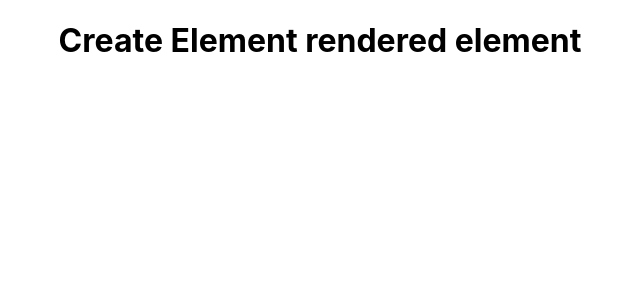
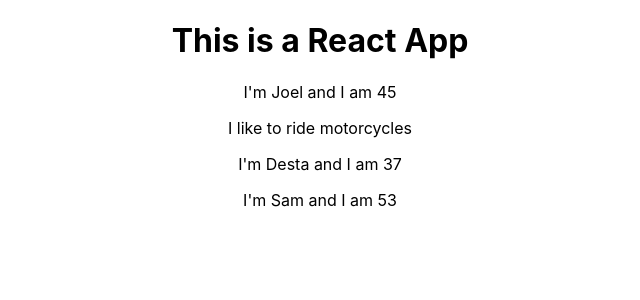
Before and after one commit to JoelBrown1/react_basics_project1, a React (Create React App) app in the folder project-1/: page / in a window 1280 px wide. Shown: the top 300 px of the page, without its empty margins (320-960 px from the left). Built offline with nearby package versions, Linux system fonts and the light colour scheme.

Commit message:
feat: passing in props and children to components

```diff
--- a/project-1/src/App.js
+++ b/project-1/src/App.js
@@ -1,13 +1,19 @@
 import React from 'react';
 import './App.css';
 
+import Person from './components/Person/Person';
+
 function App() {
-  // return (
-  //   <div className="App">
-  //     <h1>This is a React App</h1>
-  //   </div>
-  // );
-  return React.createElement('div', {className: 'App'}, React.createElement('h1', null, 'Create Element rendered element'));
+  return (
+    <div className="App">
+      <h1>This is a React App</h1>
+      <Person name={'Joel'} age={45}>I like to ride motorcycles</Person>
+      <Person name={'Desta'} age={37}/>
+      <Person name={'Sam'} age={53}/>
+    </div>
+  );
+  // is the same as
+  // return React.createElement('div', {className: 'App'}, React.createElement('h1', null, 'Create Element rendered element'));
 }
 
 export default App;
--- /dev/null
+++ b/project-1/src/components/Person/Person.jsx
@@ -0,0 +1,12 @@
+import React from 'react';
+
+const person = (props) => {
+  return (
+    <>
+      <p>I'm {props.name} and I am {props.age}</p>
+      {props.children ? <p>{props.children}</p> : null }
+    </>
+  )
+}
+
+export default person;
```
Also changed, not shown: 1 other file (tests, documents, lock files or other folders).
